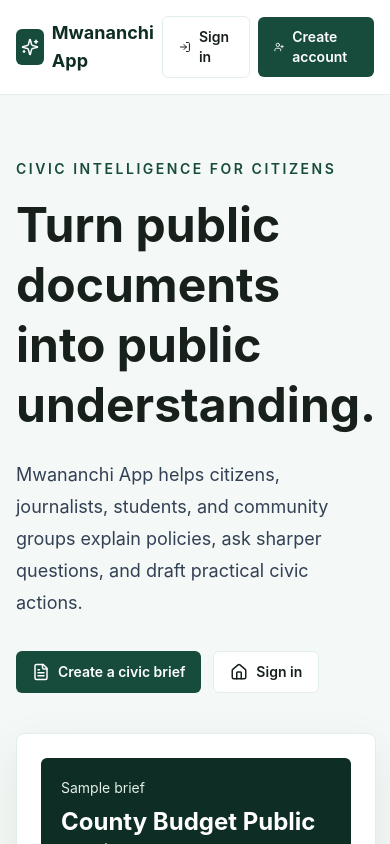
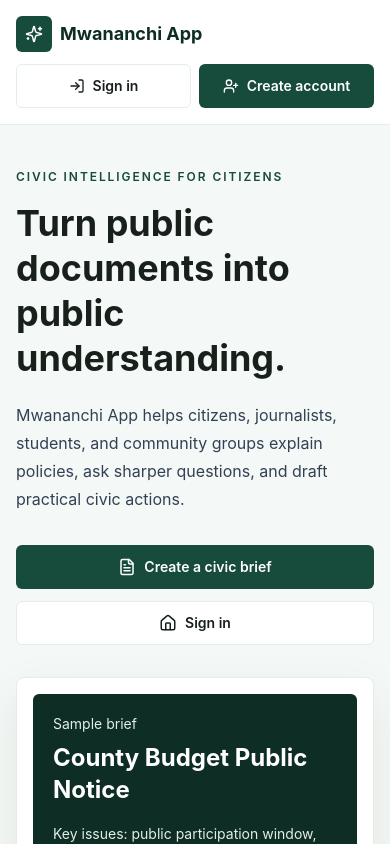
Before and after one commit to austinroy/mwananchi-app, a React (Vite) app: page / in a window 390 px wide. Shown: the top 844 px of the page. Built offline with nearby package versions, Linux system fonts and the light colour scheme.

Commit message:
Make it mobile responsive

```diff
--- a/src/router.tsx
+++ b/src/router.tsx
@@ -79,14 +79,14 @@ function AppShell() {
   return (
     <div className="min-h-screen bg-civic-50">
       <header className="border-b border-civic-100 bg-white">
-        <nav className="page-shell flex items-center justify-between py-4">
-          <Link to="/" className="flex items-center gap-2 text-lg font-bold text-civic-900">
-            <span className="grid size-9 place-items-center rounded-md bg-civic-700 text-white">
+        <nav className="page-shell flex flex-col gap-3 py-4 sm:flex-row sm:items-center sm:justify-between">
+          <Link to="/" className="flex min-w-0 items-center gap-2 text-lg font-bold text-civic-900">
+            <span className="grid size-9 shrink-0 place-items-center rounded-md bg-civic-700 text-white">
               <Sparkles size={18} />
             </span>
-            Mwananchi App
+            <span className="truncate">Mwananchi App</span>
           </Link>
-          <div className="flex items-center gap-2">
+          <div className="grid grid-cols-2 gap-2 sm:flex sm:items-center">
             {auth.isAuthenticated ? (
               <>
                 <NavLink to="/dashboard" icon={<LayoutDashboard size={16} />} label="Dashboard" />
@@ -94,7 +94,7 @@ function AppShell() {
                   <FileText size={16} />
                   New brief
                 </Link>
-                <button className="btn-secondary" type="button" onClick={auth.logout}>
+                <button className="btn-secondary col-span-2 sm:col-span-1" type="button" onClick={auth.logout}>
                   <LogOut size={16} />
                   Sign out
                 </button>
@@ -137,19 +137,19 @@ function RequireAuth({ children }: { children: React.ReactNode }) {
 
   return (
     <main className="page-shell grid min-h-[70vh] place-items-center">
-      <section className="surface w-full max-w-xl rounded-lg p-8 text-center">
+      <section className="surface w-full max-w-xl rounded-lg p-5 text-center sm:p-8">
         <div className="mx-auto grid size-12 place-items-center rounded-md bg-civic-700 text-white">
           <LogIn size={22} />
         </div>
-        <h1 className="mt-5 text-3xl font-bold text-ink">Sign in to continue</h1>
+        <h1 className="mt-5 text-2xl font-bold text-ink sm:text-3xl">Sign in to continue</h1>
         <p className="mt-3 text-slate-600">
           Mwananchi App saves briefs, chat history, and generated actions to your workspace.
         </p>
-        <div className="mt-6 flex flex-wrap justify-center gap-3">
-          <Link to="/login" className="btn-primary">
+        <div className="mt-6 grid gap-3 sm:flex sm:flex-wrap sm:justify-center">
+          <Link to="/login" className="btn-primary w-full sm:w-auto">
             Sign in
           </Link>
-          <Link to="/register" className="btn-secondary">
+          <Link to="/register" className="btn-secondary w-full sm:w-auto">
             Create account
           </Link>
         </div>
@@ -163,28 +163,28 @@ function LandingPage() {
 
   return (
     <main className="page-shell">
-      <section className="grid min-h-[72vh] items-center gap-10 py-10 lg:grid-cols-[1.05fr_0.95fr]">
+      <section className="grid items-center gap-8 py-6 sm:min-h-[72vh] sm:py-10 lg:grid-cols-[1.05fr_0.95fr]">
         <div>
-          <p className="mb-4 text-sm font-semibold uppercase tracking-[0.18em] text-civic-700">Civic intelligence for citizens</p>
-          <h1 className="max-w-3xl text-5xl font-bold leading-tight text-ink sm:text-6xl">
+          <p className="mb-4 text-xs font-semibold uppercase tracking-[0.16em] text-civic-700 sm:text-sm sm:tracking-[0.18em]">Civic intelligence for citizens</p>
+          <h1 className="max-w-3xl text-4xl font-bold leading-tight text-ink sm:text-5xl lg:text-6xl">
             Turn public documents into public understanding.
           </h1>
-          <p className="mt-6 max-w-2xl text-lg leading-8 text-slate-700">
+          <p className="mt-5 max-w-2xl text-base leading-7 text-slate-700 sm:mt-6 sm:text-lg sm:leading-8">
             Mwananchi App helps citizens, journalists, students, and community groups explain policies,
             ask sharper questions, and draft practical civic actions.
           </p>
-          <div className="mt-8 flex flex-wrap gap-3">
-            <Link to="/briefs/new" className="btn-primary">
+          <div className="mt-8 grid gap-3 sm:flex sm:flex-wrap">
+            <Link to="/briefs/new" className="btn-primary w-full sm:w-auto">
               <FileText size={18} />
               Create a civic brief
             </Link>
-            <Link to={auth.isAuthenticated ? '/dashboard' : '/login'} className="btn-secondary">
+            <Link to={auth.isAuthenticated ? '/dashboard' : '/login'} className="btn-secondary w-full sm:w-auto">
               <Home size={18} />
               {auth.isAuthenticated ? 'View dashboard' : 'Sign in'}
             </Link>
           </div>
         </div>
-        <div className="surface rounded-lg p-6">
+        <div className="surface rounded-lg p-4 sm:p-6">
           <div className="rounded-md bg-civic-900 p-5 text-white">
             <p className="text-sm text-civic-100">Sample brief</p>
             <h2 className="mt-2 text-2xl font-bold">County Budget Public Notice</h2>
@@ -345,9 +345,9 @@ function AuthFormShell({
 }) {
   return (
     <main className="page-shell grid min-h-[72vh] place-items-center">
-      <section className="surface w-full max-w-md rounded-lg p-6">
+      <section className="surface w-full max-w-md rounded-lg p-5 sm:p-6">
         <p className="text-sm font-semibold text-civic-700">{eyebrow}</p>
-        <h1 className="mt-2 text-3xl font-bold text-ink">{title}</h1>
+        <h1 className="mt-2 text-2xl font-bold text-ink sm:text-3xl">{title}</h1>
         <p className="mt-3 text-sm leading-6 text-slate-600">{description}</p>
         <div className="mt-6">{children}</div>
         <p className="mt-6 text-center text-sm text-slate-600">{footer}</p>
@@ -359,9 +359,9 @@ function AuthFormShell({
 function SignedInRedirectCard() {
   return (
     <main className="page-shell grid min-h-[72vh] place-items-center">
-      <section className="surface w-full max-w-md rounded-lg p-6 text-center">
+      <section className="surface w-full max-w-md rounded-lg p-5 text-center sm:p-6">
         <h1 className="text-2xl font-bold text-ink">You are already signed in</h1>
-        <Link to="/dashboard" className="btn-primary mt-5">
+        <Link to="/dashboard" className="btn-primary mt-5 w-full sm:w-auto">
           Go to dashboard
         </Link>
       </section>
@@ -381,15 +381,15 @@ function DashboardPage() {
       <div className="mb-6 flex flex-col justify-between gap-4 sm:flex-row sm:items-end">
         <div>
           <p className="text-sm font-semibold text-civic-700">Workspace</p>
-          <h1 className="text-3xl font-bold text-ink">Civic briefs</h1>
+          <h1 className="text-3xl font-bold text-ink sm:text-4xl">Civic briefs</h1>
         </div>
-        <Link to="/briefs/new" className="btn-primary">
+        <Link to="/briefs/new" className="btn-primary w-full sm:w-auto">
           <FileText size={16} />
           Start new brief
         </Link>
       </div>
 
-      <div className="grid gap-4 md:grid-cols-3">
+      <div className="grid gap-4 sm:grid-cols-2 lg:grid-cols-3">
         {categories.slice(0, 6).map((category) => (
           <div key={category} className="surface rounded-lg p-5">
             <p className="font-semibold text-civic-900">{category}</p>
@@ -399,7 +399,7 @@ function DashboardPage() {
       </div>
 
       <section className="mt-8 surface rounded-lg">
-        <div className="border-b border-civic-100 p-5">
+        <div className="border-b border-civic-100 p-4 sm:p-5">
           <h2 className="text-xl font-bold">Recent briefs</h2>
         </div>
         <div className="divide-y divide-civic-100">
@@ -407,9 +407,9 @@ function DashboardPage() {
             <p className="p-5 text-slate-600">Loading briefs...</p>
           ) : (
             data.map((brief) => (
-              <Link key={brief.id} to="/briefs/$briefId" params={{ briefId: brief.id }} className="block p-5 transition hover:bg-civic-50">
+              <Link key={brief.id} to="/briefs/$briefId" params={{ briefId: brief.id }} className="block p-4 transition hover:bg-civic-50 sm:p-5">
                 <div className="flex flex-col gap-2 sm:flex-row sm:items-center sm:justify-between">
-                  <div>
+                  <div className="min-w-0">
                     <p className="font-semibold text-ink">{brief.title}</p>
                     <p className="mt-1 text-sm text-slate-600">{brief.category} · {brief.jurisdiction}</p>
                   </div>
@@ -448,7 +448,7 @@ function NewBriefPage() {
 
   return (
     <main className="page-shell max-w-4xl">
-      <h1 className="text-3xl font-bold">Create a civic brief</h1>
+      <h1 className="text-3xl font-bold sm:text-4xl">Create a civic brief</h1>
       <p className="mt-2 text-slate-600">Paste a policy, bill, public notice, or civic document.</p>
       {auth.isAuthenticated ? (
         <div className="mt-5 rounded-lg border border-civic-100 bg-white p-4 text-sm leading-6 text-slate-700">
@@ -460,7 +460,7 @@ function NewBriefPage() {
         </div>
       )}
       <form
-        className="mt-6 surface rounded-lg p-6"
+        className="mt-6 surface rounded-lg p-4 sm:p-6"
         onSubmit={(event) => {
           event.preventDefault();
           event.stopPropagation();
@@ -499,13 +499,13 @@ function NewBriefPage() {
           {(field) => (
             <label className="mt-5 block">
               <span className="text-sm font-semibold">Document text</span>
-              <textarea className="mt-2 min-h-64 w-full rounded-md border border-civic-100 px-3 py-2 leading-7" value={field.state.value} onChange={(event) => field.handleChange(event.target.value)} />
+              <textarea className="mt-2 min-h-56 w-full rounded-md border border-civic-100 px-3 py-2 leading-7 sm:min-h-64" value={field.state.value} onChange={(event) => field.handleChange(event.target.value)} />
             </label>
           )}
         </form.Field>
-        <div className="mt-6 flex items-center justify-between gap-4">
+        <div className="mt-6 flex flex-col gap-4 sm:flex-row sm:items-center sm:justify-between">
           <p className="text-sm text-slate-600">MVP note: mock analysis is active until the AI backend is connected.</p>
-          <button className="btn-primary" disabled={mutation.isPending} type="submit">
+          <button className="btn-primary w-full sm:w-auto" disabled={mutation.isPending} type="submit">
             <Sparkles size={16} />
             {mutation.isPending ? 'Generating...' : 'Generate brief'}
           </button>
@@ -524,11 +524,11 @@ function BriefPage() {
   return (
     <main className="page-shell">
       <div className="mb-6 flex flex-col justify-between gap-4 sm:flex-row sm:items-end">
-        <div>
+        <div className="min-w-0">
           <p className="text-sm font-semibold text-civic-700">{brief.category} · {brief.jurisdiction}</p>
-          <h1 className="text-3xl font-bold">{brief.title}</h1>
+          <h1 className="text-3xl font-bold sm:text-4xl">{brief.title}</h1>
         </div>
-        <Link to="/briefs/$briefId/actions" params={{ briefId }} className="btn-primary">
+        <Link to="/briefs/$briefId/actions" params={{ briefId }} className="btn-primary w-full sm:w-auto">
           <Send size={16} />
           Generate action
         </Link>
@@ -550,7 +550,7 @@ function BriefPage() {
 
 function BriefSection({ title, items }: { title: string; items: string[] }) {
   return (
-    <article className="surface rounded-lg p-5">
+    <article className="surface rounded-lg p-4 sm:p-5">
       <h2 className="font-bold text-civic-900">{title}</h2>
       <ul className="mt-3 space-y-2 text-sm leading-6 text-slate-700">
         {items.map((item) => <li key={item}>{item}</li>)}
@@ -576,16 +576,16 @@ function ChatPanel({ briefId }: { briefId: string }) {
   });
 
   return (
-    <aside className="surface flex min-h-[560px] flex-col rounded-lg">
+    <aside className="surface flex min-h-[520px] flex-col rounded-lg lg:min-h-[560px]">
       <div className="border-b border-civic-100 p-4">
         <h2 className="flex items-center gap-2 font-bold">
           <MessageSquare size={18} />
           Ask about this brief
         </h2>
       </div>
-      <div className="flex-1 space-y-3 overflow-auto p-4">
+      <div className="flex-1 space-y-3 overflow-auto p-3 sm:p-4">
         {data.map((message) => (
-          <div key={message.id} className={message.role === 'user' ? 'ml-8 rounded-md bg-civic-700 p-3 text-sm leading-6 text-white' : 'mr-8 rounded-md bg-civic-50 p-3 text-sm leading-6 text-slate-700'}>
+          <div key={message.id} className={message.role === 'user' ? 'ml-4 rounded-md bg-civic-700 p-3 text-sm leading-6 text-white sm:ml-8' : 'mr-4 rounded-md bg-civic-50 p-3 text-sm leading-6 text-slate-700 sm:mr-8'}>
             {message.content}
           </div>
         ))}
@@ -627,12 +627,12 @@ function ActionsPage() {
   return (
     <main className="page-shell max-w-5xl">
       <Link to="/briefs/$briefId" params={{ briefId }} className="text-sm font-semibold text-civic-700">Back to brief</Link>
-      <h1 className="mt-3 text-3xl font-bold">Generate civic action</h1>
+      <h1 className="mt-3 text-3xl font-bold sm:text-4xl">Generate civic action</h1>
       <p className="mt-2 text-slate-600">{brief?.title ?? 'Brief'} · choose a format and audience.</p>
 
       <div className="mt-6 grid gap-6 lg:grid-cols-[0.8fr_1.2fr]">
         <form
-          className="surface rounded-lg p-5"
+          className="surface rounded-lg p-4 sm:p-5"
           onSubmit={(event) => {
             event.preventDefault();
             void form.handleSubmit();
@@ -670,7 +670,7 @@ function ActionsPage() {
             {mutation.isPending ? 'Drafting...' : 'Draft action'}
           </button>
         </form>
-        <section className="surface rounded-lg p-5">
+        <section className="surface rounded-lg p-4 sm:p-5">
           <h2 className="font-bold">Generated draft</h2>
           <pre className="mt-4 whitespace-pre-wrap rounded-md bg-civic-50 p-4 text-sm leading-7 text-slate-800">
             {mutation.data?.content ?? 'Your civic action draft will appear here.'}
--- a/src/styles.css
+++ b/src/styles.css
@@ -24,7 +24,7 @@ select {
 
 @layer components {
   .page-shell {
-    @apply mx-auto w-full max-w-7xl px-4 py-6 sm:px-6 lg:px-8;
+    @apply mx-auto w-full max-w-7xl px-4 py-5 sm:px-6 sm:py-6 lg:px-8;
   }
 
   .surface {
@@ -32,10 +32,10 @@ select {
   }
 
   .btn-primary {
-    @apply inline-flex items-center justify-center gap-2 rounded-md bg-civic-700 px-4 py-2.5 text-sm font-semibold text-white transition hover:bg-civic-900 disabled:cursor-not-allowed disabled:opacity-60;
+    @apply inline-flex min-h-11 items-center justify-center gap-2 rounded-md bg-civic-700 px-4 py-2.5 text-sm font-semibold text-white transition hover:bg-civic-900 disabled:cursor-not-allowed disabled:opacity-60;
   }
 
   .btn-secondary {
-    @apply inline-flex items-center justify-center gap-2 rounded-md border border-civic-100 bg-white px-4 py-2.5 text-sm font-semibold text-ink transition hover:bg-civic-50 disabled:cursor-not-allowed disabled:opacity-60;
+    @apply inline-flex min-h-11 items-center justify-center gap-2 rounded-md border border-civic-100 bg-white px-4 py-2.5 text-sm font-semibold text-ink transition hover:bg-civic-50 disabled:cursor-not-allowed disabled:opacity-60;
   }
 }
```
